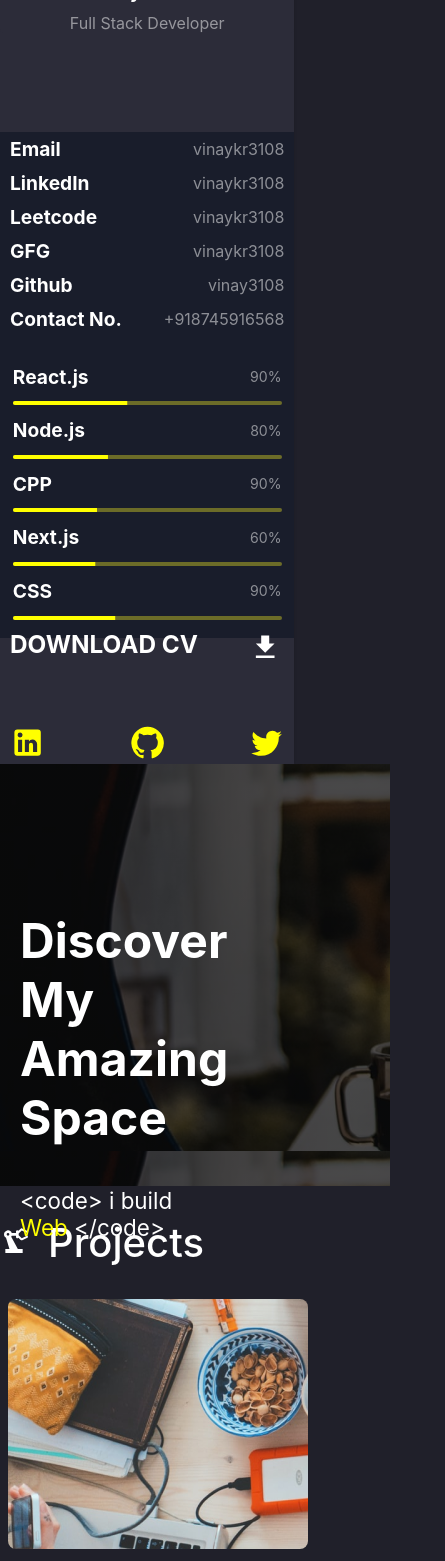
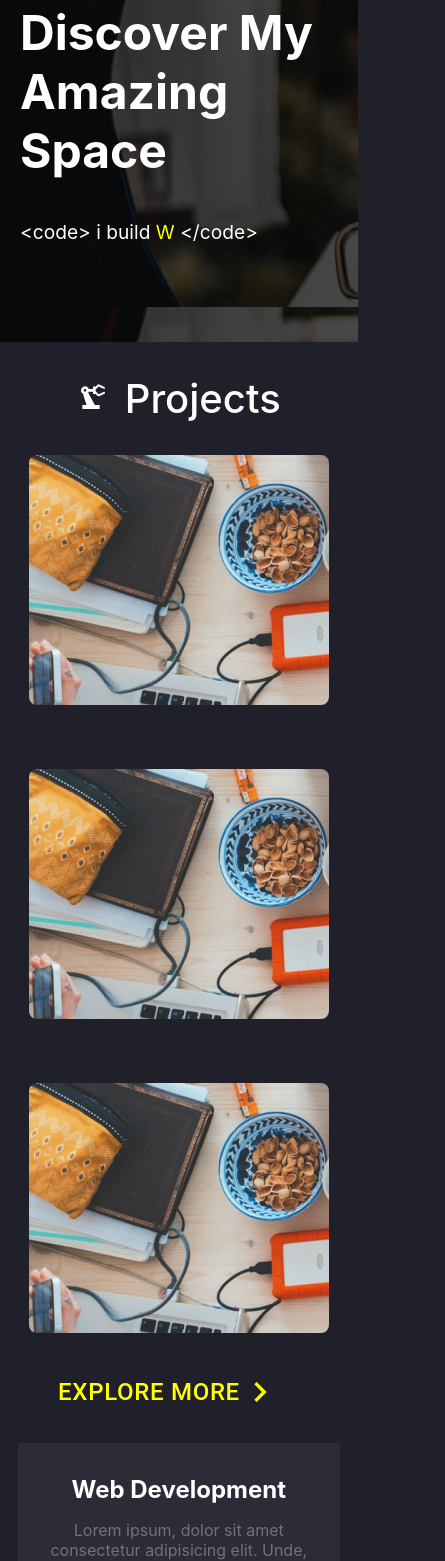
Before and after one commit to vinay3108/portfolio-dev, a Next.js app: page / in a window 390 px wide. Shown: the part 80-1641 px from the top of the page, 445 px wide, since content can reach past the window. Built offline with nearby package versions, Linux system fonts and the light colour scheme.

Commit message:
v1.1.0 |homepage responsive

```diff
--- a/Components/GlobalUtils/ProgressBar.jsx
+++ b/Components/GlobalUtils/ProgressBar.jsx
@@ -22,7 +22,7 @@ const ProgressBar = (props) => {
     }, []);
   return (
     <>
-    <ProgressBarItem>
+    <ProgressBarItem colorr={props.colorr}>
         <h5>{props.name}</h5>
         <p>{props.percentage}</p>
     </ProgressBarItem>
@@ -32,7 +32,7 @@ const ProgressBar = (props) => {
 }
 
 export default ProgressBar
-const ProgressBarItem=styled(Box)(()=>({
+const ProgressBarItem=styled(Box)((props)=>({
   display:'flex',
   justifyContent:'space-between',
   alignItems:'center',
@@ -44,7 +44,7 @@ const ProgressBarItem=styled(Box)(()=>({
   },
  h5:{
   fontSize:'1.2rem',
-
+  color:`${props.colorr?props.colorr:'#fff'}`
  },
  p:{
   fontSize:'0.88rem',
--- a/Components/Home/ImageContainer.jsx
+++ b/Components/Home/ImageContainer.jsx
@@ -9,7 +9,7 @@ const ImageContainer = () => {
       });
     return(
         <ImageContainerItem>
-           <Grid item xs={7} className="heading">
+           <Grid item lg={7} md={11} xs={12} className="heading">
                 <h2>Discover My Amazing Space</h2>
                 <p>
                     &lt;
@@ -35,9 +35,10 @@ const ImageContainerItem=styled(Box)(()=>({
         top:'30%',
         padding:'20px 0 0 20px',
         display:'flex',
+
         flexDirection:'column',
         justifyContent:'center',
-        width:'50%',
+        // width:'50%',
         color:'#fff',
         h2:{
 
@@ -62,5 +63,14 @@ const ImageContainerItem=styled(Box)(()=>({
         left:'0',
         zIndex:'0'
 
-      }
+      },
+      '@media screen and (max-width:400px)':{
+        '.heading':{
+          top:'15%',
+          padding:'20px',
+          p:{
+            fontSize:'1.2rem'
+          }
+        }
+    }
 }))
--- a/Components/Home/ProjectContainer.jsx
+++ b/Components/Home/ProjectContainer.jsx
@@ -49,7 +49,6 @@ const ProjectContainerItem=styled(Box)(()=>({
         width:'100%',
         display:'flex',
         justifyContent:'space-between',
-        flexWrap:'wrap',
         div:{
             '&:hover':{
                 transform:'scale(1.05)'
@@ -83,6 +82,22 @@ const ProjectContainerItem=styled(Box)(()=>({
                 transform:`translateX(2px)`
             }
           }
-    }
+    },
+    '@media screen and (max-width:898px)':{
+      '.project-card-wrapper':{
+        flexWrap:'wrap'
+      }
+  },
+    '@media screen and (max-width:692px)':{
+      '.project-heading':{
+        justifyContent:'center'
+      },
+      '.project-card-wrapper':{
+        justifyContent:'center'
+      },
+      '.explore-btn':{
+        margin:"0 50px 1rem 50px"
+      }
+  }
 
 }))
--- a/Components/Home/SkillsCard.jsx
+++ b/Components/Home/SkillsCard.jsx
@@ -5,7 +5,7 @@ import React from 'react'
 
 const SkillsCard = () => {
   return (
-    <SkillsCardItem>
+    <SkillsCardItem >
         <h2>Web Development</h2>
         <p>Lorem ipsum, dolor sit amet consectetur adipisicing elit. Unde, possimus nesciunt voluptatum minima sit cum face</p>
         <Button>Contact Me <NavigateNextIcon/></Button>
@@ -16,6 +16,7 @@ const SkillsCard = () => {
 export default SkillsCard
 const SkillsCardItem=styled(Box)(()=>({
     width:'30%',
+    margin:'0.5rem',
     backgroundColor:'#2C2C39',
     padding:'1rem',
     transition:'all 1s ease-in',
@@ -36,6 +37,13 @@ const SkillsCardItem=styled(Box)(()=>({
                 transform:'translateX(4px)'
             }
         }
+    },
+    '@media screen and (max-width:864px)':{
+       width:'45%'
+    },
+    '@media screen and (max-width:692px)':{
+       width:'90%',
+       textAlign:'center'
     }
 
 }))
--- a/Components/Home/SkillsContainer.jsx
+++ b/Components/Home/SkillsContainer.jsx
@@ -3,7 +3,7 @@ import React from 'react'
 import SkillsCard from './SkillsCard';
 const SkillsContainer = () => {
   return (
-    <SkillsContainerItem>
+    <SkillsContainerItem xs={12} lg={3}>
         <SkillsCard/>
         <SkillsCard/>
         <SkillsCard/>
@@ -17,9 +17,13 @@ const SkillsContainer = () => {
 export default SkillsContainer
 
 const SkillsContainerItem=styled(Box)(()=>({
-    height:'500px',
+    // height:'500px',
     display:'flex',
     justifyContent:'space-between',
     alignItems:'center',
-    flexWrap:'wrap'
+    flexWrap:'wrap',
+    '@media screen and (max-width:692px)':{
+      marginBottom:'1rem',
+      justifyContent:'center',
+  }
 }))
--- a/Components/RightSliderUtils/RightSlider.jsx
+++ b/Components/RightSliderUtils/RightSlider.jsx
@@ -43,7 +43,7 @@ const rightSliderData=[
 ]
 
 const RightSlider = () => {
-    const [hamMenu,setHamMenu]=useState(true);
+    const [hamMenu,setHamMenu]=useState(false);
     const[selectedOption,setSelectedOption]=useState('Home');
     const [openWindow,setOpenWindow]=useState("100%");
     const handleHam=(value)=>{
@@ -54,9 +54,7 @@ const RightSlider = () => {
     }
     useEffect(()=>{
         hamMenu?setOpenWindow('100%'):setOpenWindow('60%');
-        console.log(openWindow);
-
-    },[hamMenu,openWindow])
+    },[hamMenu])
 
 
   return (
--- a/Components/SkillsUtils/SkillDataContainer.jsx
+++ b/Components/SkillsUtils/SkillDataContainer.jsx
@@ -25,12 +25,12 @@ const SkillDataComp=({type,name,icon})=>{
          <div className='heading'>
             <h2><span>{icon} </span>{name}</h2>
         </div>
-        <Grid container sx={{marginBottom:'2.5rem'}}>
+        <Grid container sx={{marginBottom:'2.5rem',color:'yellow'}}>
         {
           skillData.filter((item)=>item.type===type).map((item)=>(
             <React.Fragment key={item.id}>
             <Grid item xs={5} key={item.id}>
-                <ProgressBar name={item.name} percentage={item.percentage}/>
+                <ProgressBar name={item.name} percentage={item.percentage} colorr={"#dcdbc8"}/>
             </Grid>
             <Grid item xs={1}/>
             </React.Fragment>
@@ -50,6 +50,8 @@ const SkillDataCompStyled=styled(Box)(()=>({
 
             display:'flex',
             alignItem:'center',
+            color:'#fff',
+            fontSize:'2rem',
             // justifyContent:'center',
             svg:{
                 fontSize:"2.4rem"
--- a/pages/_app.tsx
+++ b/pages/_app.tsx
@@ -1,6 +1,5 @@
 import '../styles/globals.css'
 import type { AppProps } from 'next/app'
-import { useState ,useEffect} from 'react';
 import {Grid,Box} from '@mui/material';
 import LeftSlider from '../Components/LeftSliderUtils/LeftSlider';
 import RightSlider from '../Components/RightSliderUtils/RightSlider';
@@ -10,13 +9,13 @@ export default function App({ Component, pageProps }: AppProps) {
   return<>
   <Box sx={{ flexGrow: 1}}>
       <Grid container sx={{display:'flex',justifyContent:'space-between'}} >
-        <Grid item lg={2.5} sx={{position:'sticky',top:'0',left:'0',height:'100%'}}  display={{ md: "none", lg: "block" }} >
+        <Grid item lg={2.5} md={0} xs={0} sx={{position:'sticky',top:'0',left:'0',height:'100%'}}  display={{ xs:"none" ,md: "none", lg: "block" }} >
          <LeftSlider/>
         </Grid>
-        <Grid item  lg={8}>
+        <Grid item  lg={8} xs={11} md={11}>
         <Component {...pageProps}  />
         </Grid>
-        <Grid item md={1} sx={{position:'sticky',top:'0',right:'0',height:'100%'}}>
+        <Grid item lg={1} md={0} xs={0} sx={{position:'sticky',top:'0',right:'0',height:'100%'}}  display={{ xs:"none" ,md: "none", lg: "block" }}>
         <RightSlider/>
         </Grid>
       </Grid>
--- a/pages/index.tsx
+++ b/pages/index.tsx
@@ -6,7 +6,7 @@ const index = () => {
   return (
     <>
     <Box sx={{ flexGrow: 1 }}>
-        <Grid item lg={12} md={8} xs={12} style={{margin:'0 auto'}}>
+        <Grid item lg={12} md={12} xs={12} style={{margin:'0 auto'}}>
          <MainBanner/>
         </Grid>
     </Box>
```
